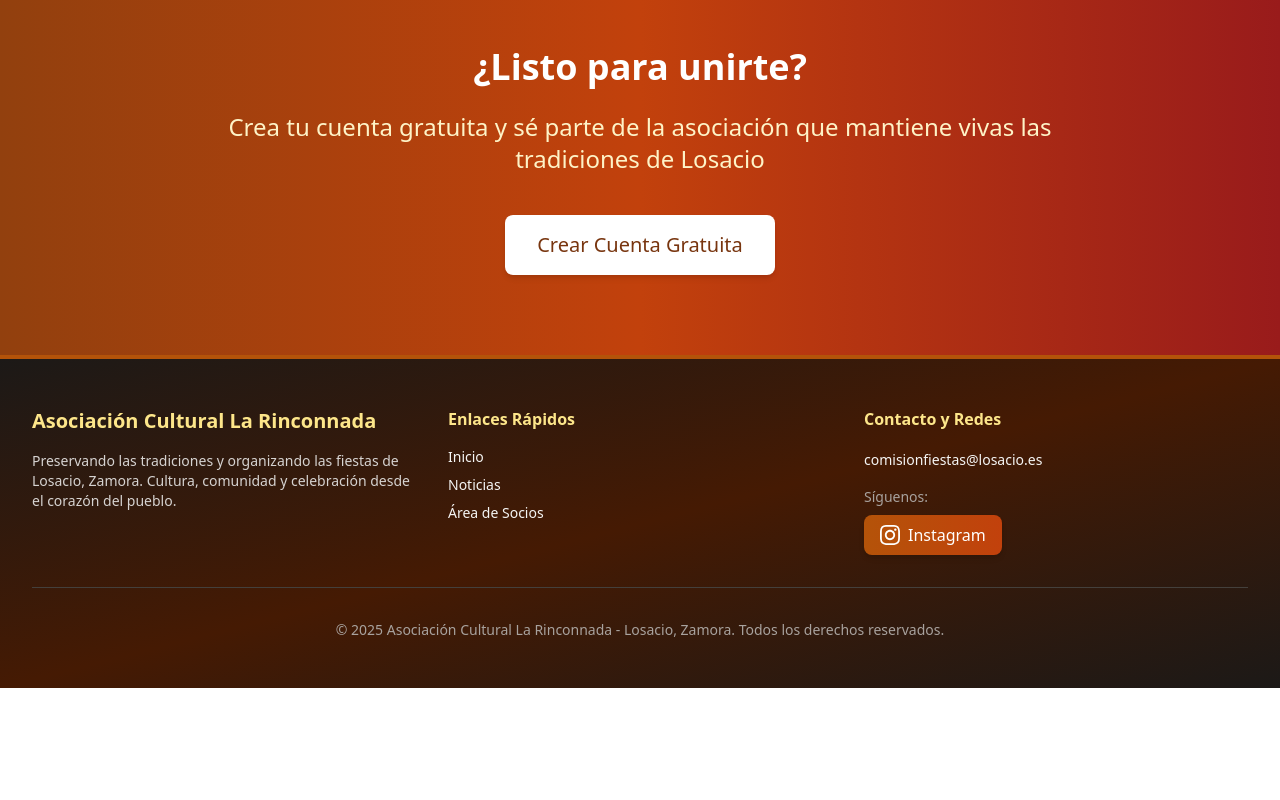
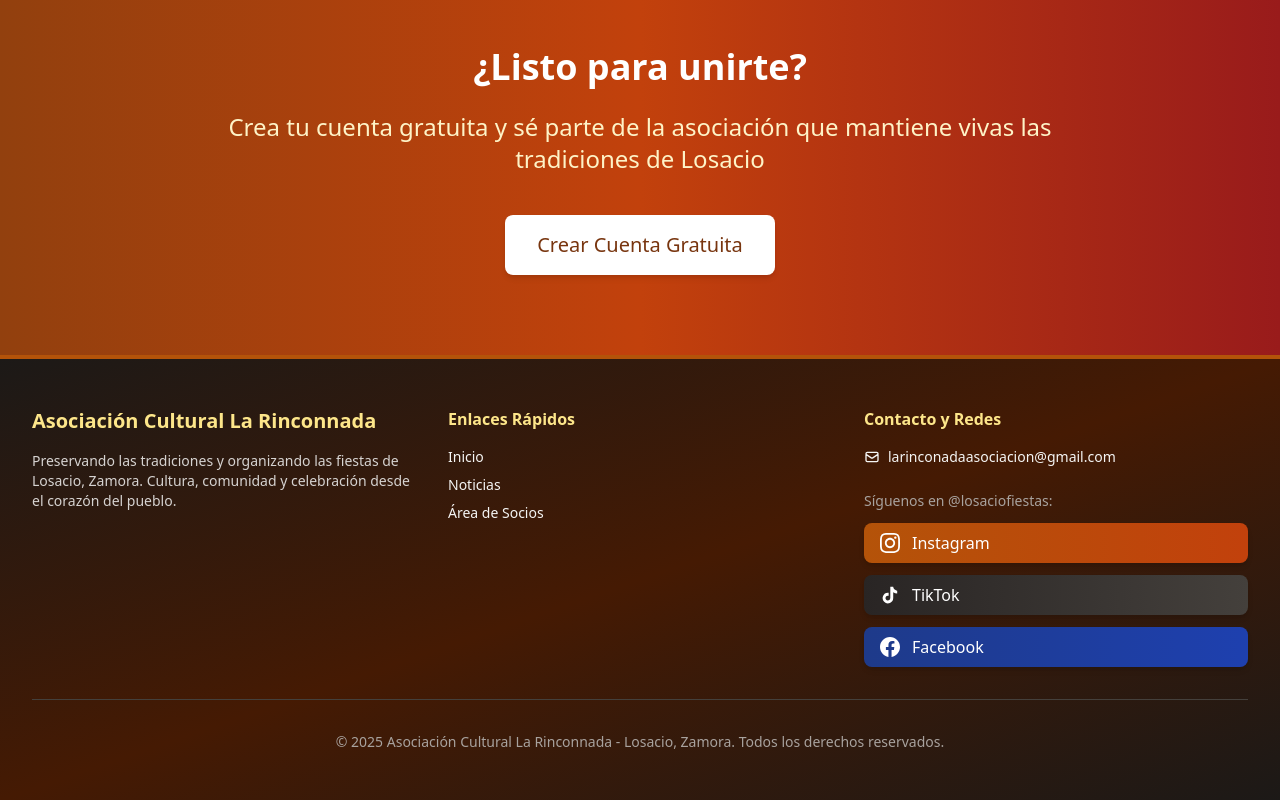
Before and after one commit to DavidDAM21/larinconada-web, a Next.js app: page / in a window 1280 px wide. Shown: the part 1924-2724 px from the top of the page. Before the commit the page ends 2612 px from the top, so only its background shows below. Built offline with nearby package versions, Linux system fonts and the light colour scheme.

Commit message:
redes y ver de google
redes y ver de google

```diff
--- a/src/app/layout.tsx
+++ b/src/app/layout.tsx
@@ -16,6 +16,9 @@ const geistMono = localFont({
 export const metadata: Metadata = {
   title: "La Rinconada - Asociación de Socios",
   description: "Únete a nuestra comunidad y accede a beneficios exclusivos",
+  verification: {
+    google: "9r7zxIqGyud7f9Ljmar_f7xYuWshZ6ZYYDEP0sF_trs",
+  },
 };
 
 export default function RootLayout({
--- a/src/components/Footer.tsx
+++ b/src/components/Footer.tsx
@@ -47,28 +47,59 @@ export function Footer() {
                         </h4>
 
                         {/* Email */}
-                        <div className="mb-4">
+                        <div className="mb-6">
                             <a
-                                href="mailto:comisionfiestas@losacio.es"
-                                className="text-sm hover:text-amber-300 transition-colors"
+                                href="mailto:larinconadaasociacion@gmail.com"
+                                className="flex items-center gap-2 text-sm hover:text-amber-300 transition-colors"
                             >
-                                comisionfiestas@losacio.es
+                                <svg className="w-4 h-4" fill="none" stroke="currentColor" viewBox="0 0 24 24">
+                                    <path strokeLinecap="round" strokeLinejoin="round" strokeWidth={2} d="M3 8l7.89 5.26a2 2 0 002.22 0L21 8M5 19h14a2 2 0 002-2V7a2 2 0 00-2-2H5a2 2 0 00-2 2v10a2 2 0 002 2z" />
+                                </svg>
+                                larinconadaasociacion@gmail.com
                             </a>
                         </div>
 
                         {/* Social Media */}
-                        <div>
-                            <p className="text-sm text-stone-400 mb-2">Síguenos:</p>
+                        <div className="space-y-3">
+                            <p className="text-sm text-stone-400 mb-2">Síguenos en @losaciofiestas:</p>
+
+                            {/* Instagram */}
                             <a
-                                href="https://www.instagram.com/comisionfiestas_losacio"
+                                href="https://www.instagram.com/losaciofiestas"
                                 target="_blank"
                                 rel="noopener noreferrer"
-                                className="inline-flex items-center gap-2 bg-gradient-to-r from-amber-700 to-orange-700 hover:from-amber-600 hover:to-orange-600 text-white px-4 py-2 rounded-lg transition-all transform hover:scale-105 shadow-md"
+                                className="flex items-center gap-3 bg-gradient-to-r from-amber-700 to-orange-700 hover:from-amber-600 hover:to-orange-600 text-white px-4 py-2 rounded-lg transition-all transform hover:scale-105 shadow-md w-full"
                             >
                                 <svg className="w-5 h-5" fill="currentColor" viewBox="0 0 24 24">
                                     <path d="M12 2.163c3.204 0 3.584.012 4.85.07 3.252.148 4.771 1.691 4.919 4.919.058 1.265.069 1.645.069 4.849 0 3.205-.012 3.584-.069 4.849-.149 3.225-1.664 4.771-4.919 4.919-1.266.058-1.644.07-4.85.07-3.204 0-3.584-.012-4.849-.07-3.26-.149-4.771-1.699-4.919-4.92-.058-1.265-.07-1.644-.07-4.849 0-3.204.013-3.583.07-4.849.149-3.227 1.664-4.771 4.919-4.919 1.266-.057 1.645-.069 4.849-.069zm0-2.163c-3.259 0-3.667.014-4.947.072-4.358.2-6.78 2.618-6.98 6.98-.059 1.281-.073 1.689-.073 4.948 0 3.259.014 3.668.072 4.948.2 4.358 2.618 6.78 6.98 6.98 1.281.058 1.689.072 4.948.072 3.259 0 3.668-.014 4.948-.072 4.354-.2 6.782-2.618 6.979-6.98.059-1.28.073-1.689.073-4.948 0-3.259-.014-3.667-.072-4.947-.196-4.354-2.617-6.78-6.979-6.98-1.281-.059-1.69-.073-4.949-.073zm0 5.838c-3.403 0-6.162 2.759-6.162 6.162s2.759 6.163 6.162 6.163 6.162-2.759 6.162-6.163c0-3.403-2.759-6.162-6.162-6.162zm0 10.162c-2.209 0-4-1.79-4-4 0-2.209 1.791-4 4-4s4 1.791 4 4c0 2.21-1.791 4-4 4zm6.406-11.845c-.796 0-1.441.645-1.441 1.44s.645 1.44 1.441 1.44c.795 0 1.439-.645 1.439-1.44s-.644-1.44-1.439-1.44z" />
                                 </svg>
                                 Instagram
+                            </a>
+
+                            {/* TikTok */}
+                            <a
+                                href="https://www.tiktok.com/@losaciofiestas"
+                                target="_blank"
+                                rel="noopener noreferrer"
+                                className="flex items-center gap-3 bg-gradient-to-r from-stone-800 to-stone-700 hover:from-stone-700 hover:to-stone-600 text-white px-4 py-2 rounded-lg transition-all transform hover:scale-105 shadow-md w-full"
+                            >
+                                <svg className="w-5 h-5" fill="currentColor" viewBox="0 0 24 24">
+                                    <path d="M19.59 6.69a4.83 4.83 0 0 1-3.77-4.25V2h-3.45v13.67a2.89 2.89 0 0 1-5.2 1.74 2.89 2.89 0 0 1 2.31-4.64 2.93 2.93 0 0 1 .88.13V9.4a6.84 6.84 0 0 0-1-.05A6.33 6.33 0 0 0 5 20.1a6.34 6.34 0 0 0 10.86-4.43v-7a8.16 8.16 0 0 0 4.77 1.52v-3.4a4.85 4.85 0 0 1-1-.1z" />
+                                </svg>
+                                TikTok
+                            </a>
+
+                            {/* Facebook */}
+                            <a
+                                href="https://www.facebook.com/losaciofiestas"
+                                target="_blank"
+                                rel="noopener noreferrer"
+                                className="flex items-center gap-3 bg-gradient-to-r from-blue-900 to-blue-800 hover:from-blue-800 hover:to-blue-700 text-white px-4 py-2 rounded-lg transition-all transform hover:scale-105 shadow-md w-full"
+                            >
+                                <svg className="w-5 h-5" fill="currentColor" viewBox="0 0 24 24">
+                                    <path d="M24 12.073c0-6.627-5.373-12-12-12s-12 5.373-12 12c0 5.99 4.388 10.954 10.125 11.854v-8.385H7.078v-3.47h3.047V9.43c0-3.007 1.791-4.669 4.533-4.669 1.312 0 2.686.235 2.686.235v2.953H15.83c-1.491 0-1.956.925-1.956 1.874v2.25h3.328l-.532 3.47h-2.796v8.385C19.612 23.027 24 18.062 24 12.073z" />
+                                </svg>
+                                Facebook
                             </a>
                         </div>
                     </div>
```
